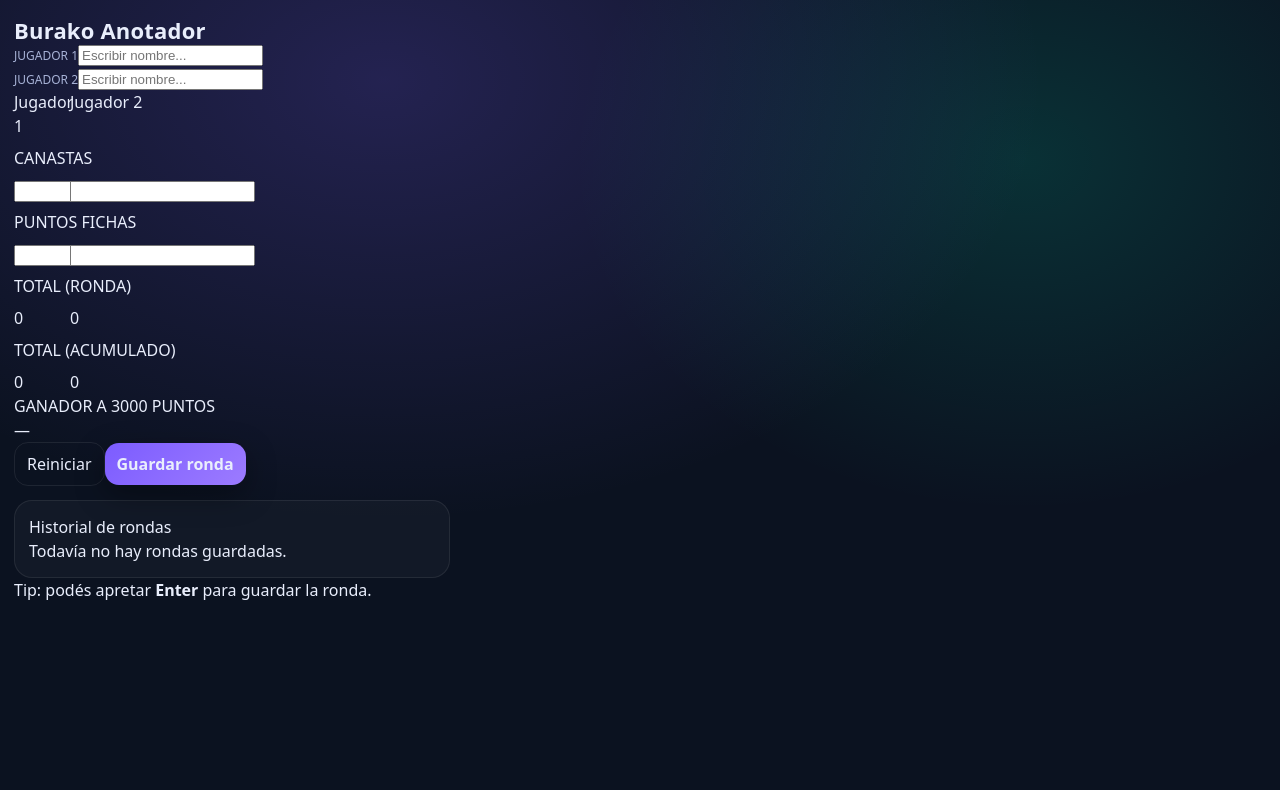
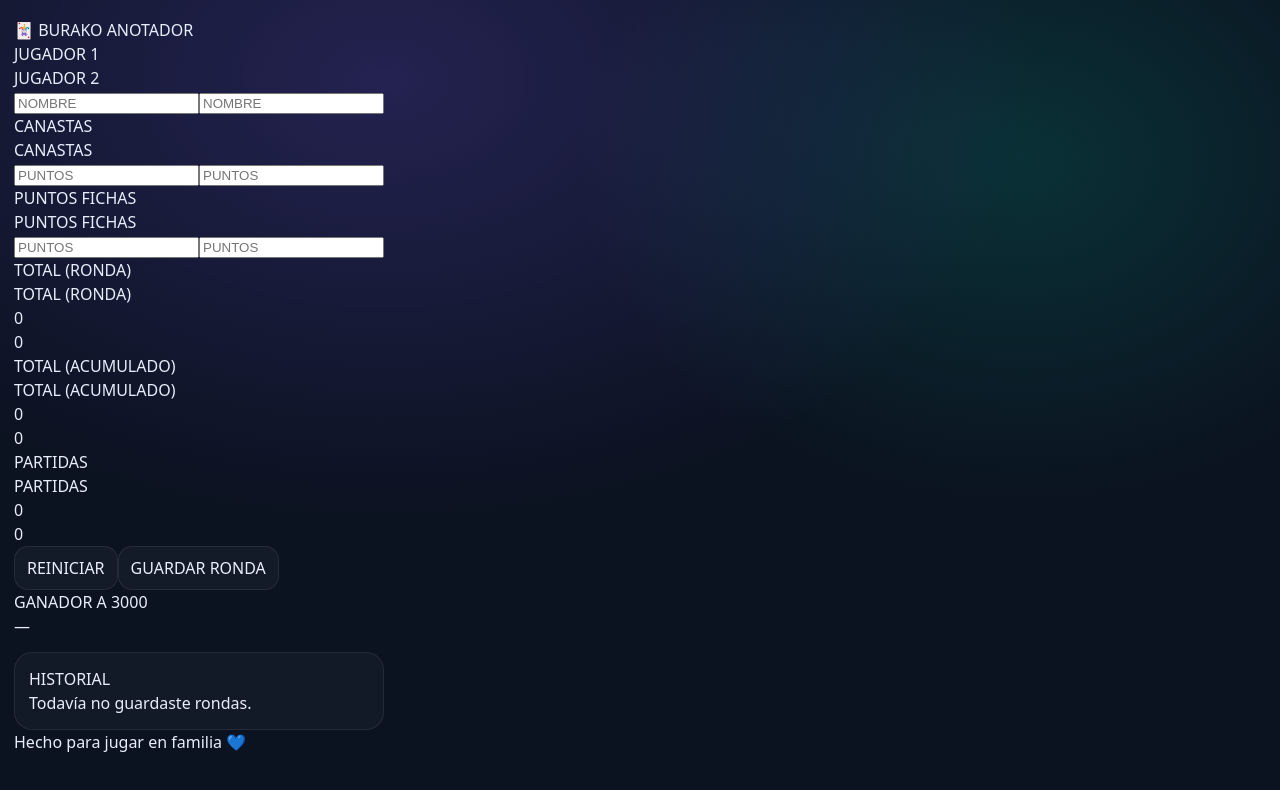
Before and after one commit to polohkshub/burako-anotador, a React (Vite) app: page / in a window 1280 px wide. Shown: the top 790 px of the page. Built offline with nearby package versions, Linux system fonts and the light colour scheme.

Commit message:
Update App.jsx

```diff
--- a/src/App.jsx
+++ b/src/App.jsx
@@ -1,240 +1,270 @@
-import React, { useEffect, useMemo, useState } from "react";
+import { useMemo, useState } from "react";
 import "./App.css";
 
-const GOAL = 3000;
+const toNum = (v) => {
+  if (v === "" || v === null || v === undefined) return 0;
+  const n = Number(String(v).replace(",", "."));
+  return Number.isFinite(n) ? n : 0;
+};
 
-function toNumber(value) {
-  if (value === "" || value === null || value === undefined) return 0;
-  const n = Number(String(value).replace(",", "."));
-  return Number.isFinite(n) ? n : 0;
-}
+const formatPts = (n) => {
+  // sin decimales, burako es entero
+  return String(Math.trunc(n));
+};
 
 export default function App() {
-  // Nombres (vacíos para escribir directo)
   const [name1, setName1] = useState("");
   const [name2, setName2] = useState("");
 
-  // Acumulados
-  const [total1, setTotal1] = useState(0);
-  const [total2, setTotal2] = useState(0);
-
-  // Inputs ronda (vacíos para escribir directo, sin "0" molesto)
+  // inputs de ronda (los llenás vos)
   const [can1, setCan1] = useState("");
   const [can2, setCan2] = useState("");
 
   const [fich1, setFich1] = useState("");
   const [fich2, setFich2] = useState("");
 
-  // Historial rondas
+  // acumulado (lo calcula la app)
+  const [acc1, setAcc1] = useState(0);
+  const [acc2, setAcc2] = useState(0);
+
+  // partidas ganadas (contador)
+  const [part1, setPart1] = useState(0);
+  const [part2, setPart2] = useState(0);
+
+  // historial
   const [history, setHistory] = useState([]);
 
-  // Cálculos ronda
-  const roundTotal1 = useMemo(() => toNumber(can1) + toNumber(fich1), [can1, fich1]);
-  const roundTotal2 = useMemo(() => toNumber(can2) + toNumber(fich2), [can2, fich2]);
+  const roundTotal1 = useMemo(() => {
+    return toNum(can1) + toNum(fich1);
+  }, [can1, fich1]);
+
+  const roundTotal2 = useMemo(() => {
+    return toNum(can2) + toNum(fich2);
+  }, [can2, fich2]);
 
   const winner = useMemo(() => {
-    if (total1 >= GOAL && total2 >= GOAL) return "Empate";
-    if (total1 >= GOAL) return name1?.trim() || "Jugador 1";
-    if (total2 >= GOAL) return name2?.trim() || "Jugador 2";
+    const n1 = name1.trim() || "JUGADOR 1";
+    const n2 = name2.trim() || "JUGADOR 2";
+    if (acc1 >= 3000 && acc1 > acc2) return n1;
+    if (acc2 >= 3000 && acc2 > acc1) return n2;
+    if (acc1 >= 3000 && acc2 >= 3000 && acc1 !== acc2)
+      return acc1 > acc2 ? n1 : n2;
     return "";
-  }, [total1, total2, name1, name2]);
+  }, [acc1, acc2, name1, name2]);
 
-  // Guardar ronda
-  function saveRound() {
-    const n1 = roundTotal1;
-    const n2 = roundTotal2;
-
-    // si está todo vacío, no guardar
-    if (n1 === 0 && n2 === 0 && String(can1) === "" && String(can2) === "" && String(fich1) === "" && String(fich2) === "") {
-      return;
-    }
-
-    const nextTotal1 = total1 + n1;
-    const nextTotal2 = total2 + n2;
-
-    const item = {
-      id: Date.now(),
-      r: history.length + 1,
-      can1: toNumber(can1),
-      can2: toNumber(can2),
-      fich1: toNumber(fich1),
-      fich2: toNumber(fich2),
-      round1: n1,
-      round2: n2,
-      acc1: nextTotal1,
-      acc2: nextTotal2,
-    };
-
-    setHistory([item, ...history]);
-    setTotal1(nextTotal1);
-    setTotal2(nextTotal2);
-
-    // limpiar inputs
+  const clearRoundInputs = () => {
     setCan1("");
     setCan2("");
     setFich1("");
     setFich2("");
-  }
+  };
 
-  // Reiniciar todo
-  function resetAll() {
-    setName1("");
-    setName2("");
-    setTotal1(0);
-    setTotal2(0);
-    setCan1("");
-    setCan2("");
-    setFich1("");
-    setFich2("");
+  const onSaveRound = () => {
+    const n1 = name1.trim() || "JUGADOR 1";
+    const n2 = name2.trim() || "JUGADOR 2";
+
+    const r1 = roundTotal1;
+    const r2 = roundTotal2;
+
+    const newAcc1 = acc1 + r1;
+    const newAcc2 = acc2 + r2;
+
+    setAcc1(newAcc1);
+    setAcc2(newAcc2);
+
+    // partidas: suma 1 al que ganó la ronda (si empatan no suma)
+    if (r1 > r2) setPart1((p) => p + 1);
+    else if (r2 > r1) setPart2((p) => p + 1);
+
+    const row = {
+      id: crypto.randomUUID(),
+      date: new Date().toLocaleString(),
+      n1,
+      n2,
+      can1: toNum(can1),
+      can2: toNum(can2),
+      fich1: toNum(fich1),
+      fich2: toNum(fich2),
+      total1: r1,
+      total2: r2,
+      acc1: newAcc1,
+      acc2: newAcc2,
+    };
+
+    setHistory((h) => [row, ...h]);
+    clearRoundInputs();
+  };
+
+  const onResetAll = () => {
+    if (!confirm("¿Reiniciar TODO el anotador?")) return;
+    setAcc1(0);
+    setAcc2(0);
+    setPart1(0);
+    setPart2(0);
     setHistory([]);
-  }
-
-  // Enter guarda
-  useEffect(() => {
-    const handler = (e) => {
-      if (e.key === "Enter") saveRound();
+    clearRoundInputs();
   };
-    window.addEventListener("keydown", handler);
-    return () => window.removeEventListener("keydown", handler);
-  });
 
   return (
     <div className="page">
       <div className="card">
-        <h1 className="title">Burako Anotador</h1>
+        <div className="title">🃏 BURAKO ANOTADOR</div>
 
-        {/* NOMBRES */}
-        <div className="twoCols">
-          <div className="col">
-            <label className="label">JUGADOR 1</label>
+        {/* encabezados */}
+        <div className="grid2 head">
+          <div className="colTitle">JUGADOR 1</div>
+          <div className="colTitle">JUGADOR 2</div>
+        </div>
+
+        {/* nombres */}
+        <div className="grid2">
           <input
-              className="input"
+            className="inp name"
             value={name1}
             onChange={(e) => setName1(e.target.value)}
-              placeholder="Escribir nombre..."
+            placeholder="NOMBRE"
+          />
+          <input
+            className="inp name"
+            value={name2}
+            onChange={(e) => setName2(e.target.value)}
+            placeholder="NOMBRE"
           />
         </div>
 
-          <div className="col">
-            <label className="label">JUGADOR 2</label>
+        {/* CANASTAS */}
+        <div className="grid2 sectionTitle">
+          <div>CANASTAS</div>
+          <div>CANASTAS</div>
+        </div>
+        <div className="grid2">
           <input
-              className="input"
-              value={name2}
-              onChange={(e) => setName2(e.target.value)}
-              placeholder="Escribir nombre..."
+            className="inp num"
+            inputMode="numeric"
+            value={can1}
+            onChange={(e) => setCan1(e.target.value)}
+            placeholder="PUNTOS"
           />
+          <input
+            className="inp num"
+            inputMode="numeric"
+            value={can2}
+            onChange={(e) => setCan2(e.target.value)}
+            placeholder="PUNTOS"
+          />
+        </div>
+
+        {/* PUNTOS FICHAS */}
+        <div className="grid2 sectionTitle">
+          <div>PUNTOS FICHAS</div>
+          <div>PUNTOS FICHAS</div>
+        </div>
+        <div className="grid2">
+          <input
+            className="inp num"
+            inputMode="numeric"
+            value={fich1}
+            onChange={(e) => setFich1(e.target.value)}
+            placeholder="PUNTOS"
+          />
+          <input
+            className="inp num"
+            inputMode="numeric"
+            value={fich2}
+            onChange={(e) => setFich2(e.target.value)}
+            placeholder="PUNTOS"
+          />
+        </div>
+
+        {/* TOTAL RONDA */}
+        <div className="grid2 sectionTitle">
+          <div>TOTAL (RONDA)</div>
+          <div>TOTAL (RONDA)</div>
+        </div>
+        <div className="grid2">
+          <div className="calcBox">{formatPts(roundTotal1)}</div>
+          <div className="calcBox">{formatPts(roundTotal2)}</div>
+        </div>
+
+        {/* TOTAL ACUMULADO */}
+        <div className="grid2 sectionTitle">
+          <div>TOTAL (ACUMULADO)</div>
+          <div>TOTAL (ACUMULADO)</div>
+        </div>
+        <div className="grid2">
+          <div className="calcBox big">{formatPts(acc1)}</div>
+          <div className="calcBox big">{formatPts(acc2)}</div>
+        </div>
+
+        {/* PARTIDAS */}
+        <div className="grid2 sectionTitle">
+          <div>PARTIDAS</div>
+          <div>PARTIDAS</div>
+        </div>
+        <div className="grid2">
+          <div className="calcBox">{formatPts(part1)}</div>
+          <div className="calcBox">{formatPts(part2)}</div>
+        </div>
+
+        {/* BOTONES */}
+        <div className="grid2 buttons">
+          <button className="btn danger" onClick={onResetAll}>
+            REINICIAR
+          </button>
+          <button className="btn" onClick={onSaveRound}>
+            GUARDAR RONDA
+          </button>
+        </div>
+
+        {/* GANADOR */}
+        <div className="winner">
+          <div className="winnerTitle">GANADOR A 3000</div>
+          <div className={`winnerName ${winner ? "show" : ""}`}>
+            {winner ? `🏆 ${winner}` : "—"}
           </div>
         </div>
 
-        {/* TABLA 2 COLUMNAS */}
-        <div className="table">
-          <div className="row head">
-            <div className="cell left">{name1?.trim() || "Jugador 1"}</div>
-            <div className="cell right">{name2?.trim() || "Jugador 2"}</div>
+        {/* HISTORIAL */}
+        <div className="history">
+          <div className="historyTitle">HISTORIAL</div>
+
+          {history.length === 0 ? (
+            <div className="historyEmpty">Todavía no guardaste rondas.</div>
+          ) : (
+            <div className="historyList">
+              {history.map((h, idx) => (
+                <div className="historyRow" key={h.id}>
+                  <div className="historyTop">
+                    <div className="historyIdx">RONDA {history.length - idx}</div>
+                    <div className="historyDate">{h.date}</div>
                   </div>
 
-          <div className="sectionTitle">CANASTAS</div>
-          <div className="row">
-            <div className="cell">
-              <input
-                className="num"
-                value={can1}
-                onChange={(e) => setCan1(e.target.value)}
-                placeholder=""
-                inputMode="numeric"
-              />
+                  <div className="historyGrid">
+                    <div className="hCell">
+                      <div className="hName">{h.n1}</div>
+                      <div className="hSmall">
+                        CAN {formatPts(h.can1)} | FICH {formatPts(h.fich1)}
                       </div>
-            <div className="cell">
-              <input
-                className="num"
-                value={can2}
-                onChange={(e) => setCan2(e.target.value)}
-                placeholder=""
-                inputMode="numeric"
-              />
-            </div>
+                      <div className="hBig">TOTAL {formatPts(h.total1)}</div>
+                      <div className="hAcc">ACUM {formatPts(h.acc1)}</div>
                     </div>
 
-          <div className="sectionTitle">PUNTOS FICHAS</div>
-          <div className="row">
-            <div className="cell">
-              <input
-                className="num"
-                value={fich1}
-                onChange={(e) => setFich1(e.target.value)}
-                placeholder=""
-                inputMode="numeric"
-              />
+                    <div className="hCell">
+                      <div className="hName">{h.n2}</div>
+                      <div className="hSmall">
+                        CAN {formatPts(h.can2)} | FICH {formatPts(h.fich2)}
                       </div>
-            <div className="cell">
-              <input
-                className="num"
-                value={fich2}
-                onChange={(e) => setFich2(e.target.value)}
-                placeholder=""
-                inputMode="numeric"
-              />
-            </div>
-          </div>
-
-          <div className="sectionTitle">TOTAL (RONDA)</div>
-          <div className="row totalRow">
-            <div className="cell totalCell">{roundTotal1}</div>
-            <div className="cell totalCell">{roundTotal2}</div>
-          </div>
-
-          <div className="sectionTitle">TOTAL (ACUMULADO)</div>
-          <div className="row totalRow">
-            <div className="cell totalCell big">{total1}</div>
-            <div className="cell totalCell big">{total2}</div>
-          </div>
-        </div>
-
-        {/* GANADOR */}
-        <div className="winnerBox">
-          <div className="winnerTitle">GANADOR A {GOAL} PUNTOS</div>
-          <div className="winnerName">{winner ? winner : "—"}</div>
-        </div>
-
-        {/* BOTONES */}
-        <div className="actions">
-          <button className="btn ghost" onClick={resetAll}>Reiniciar</button>
-          <button className="btn primary" onClick={saveRound}>Guardar ronda</button>
-        </div>
-
-        {/* HISTORIAL ABAJO DE BOTONES */}
-        <div className="history">
-          <div className="historyTitle">Historial de rondas</div>
-
-          {history.length === 0 ? (
-            <div className="historyEmpty">Todavía no hay rondas guardadas.</div>
-          ) : (
-            history.map((h) => (
-              <div key={h.id} className="histItem">
-                <div className="histTop">Ronda {h.r}</div>
-                <div className="histGrid">
-                  <div className="histCol">
-                    <div className="histName">{name1?.trim() || "Jugador 1"}</div>
-                    <div>Canastas: <b>{h.can1}</b></div>
-                    <div>Fichas: <b>{h.fich1}</b></div>
-                    <div>Total ronda: <b>{h.round1}</b></div>
-                    <div>Acumulado: <b>{h.acc1}</b></div>
-                  </div>
-
-                  <div className="histCol">
-                    <div className="histName">{name2?.trim() || "Jugador 2"}</div>
-                    <div>Canastas: <b>{h.can2}</b></div>
-                    <div>Fichas: <b>{h.fich2}</b></div>
-                    <div>Total ronda: <b>{h.round2}</b></div>
-                    <div>Acumulado: <b>{h.acc2}</b></div>
+                      <div className="hBig">TOTAL {formatPts(h.total2)}</div>
+                      <div className="hAcc">ACUM {formatPts(h.acc2)}</div>
                     </div>
                   </div>
                 </div>
-            ))
+              ))}
+            </div>
           )}
         </div>
 
-        <div className="hint">Tip: podés apretar <b>Enter</b> para guardar la ronda.</div>
+        <div className="footerNote">Hecho para jugar en familia 💙</div>
       </div>
     </div>
   );
```
Lines whose indentation alone changed are shown as unchanged.
